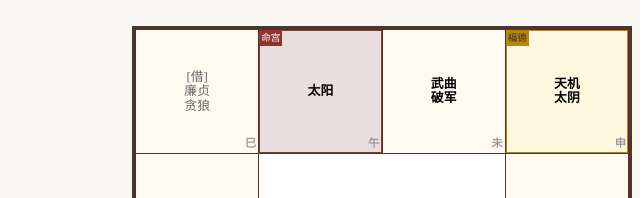
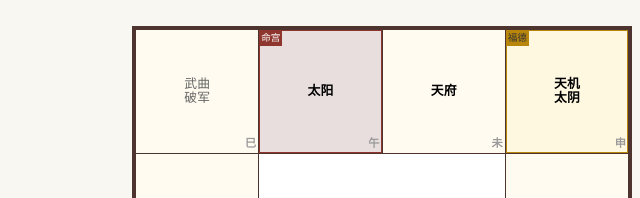
Before and after one commit to haydnshen/mrzhaofu, a plain HTML site: page papers/ziweidandao/paper005.html in a window 1280 px wide. Shown: the part 321-519 px from the top of the page, 258-898 px from the left. Drawn offline with Linux system fonts and the light colour scheme.

Commit message:
Update star names in 星盘图鉴 section

```diff
--- a/papers/ziweidandao/paper005.html
+++ b/papers/ziweidandao/paper005.html
@@ -152,9 +152,9 @@
 <div class="chart-container">
     <div class="zw-grid">
         <!-- 第一行：巳 午 未 申 -->
-        <div class="cell"><div class="stars borrow-star">[借]<br>廉贞<br>贪狼</div><div class="dizhi">巳</div></div>
+        <div class="cell"><div class="stars borrow-star">武曲<br>破军</div><div class="dizhi">巳</div></div>
         <div class="cell is-ming"><div class="stars main-star">太阳</div><div class="dizhi">午</div></div>
-        <div class="cell"><div class="stars main-star">武曲<br>破军</div><div class="dizhi">未</div></div>
+        <div class="cell"><div class="stars main-star">天府</div><div class="dizhi">未</div></div>
         <div class="cell is-fude"><div class="stars main-star">天机<br>太阴</div><div class="dizhi">申</div></div>
 
         <!-- 第二行：辰 (中) 酉 -->
```
